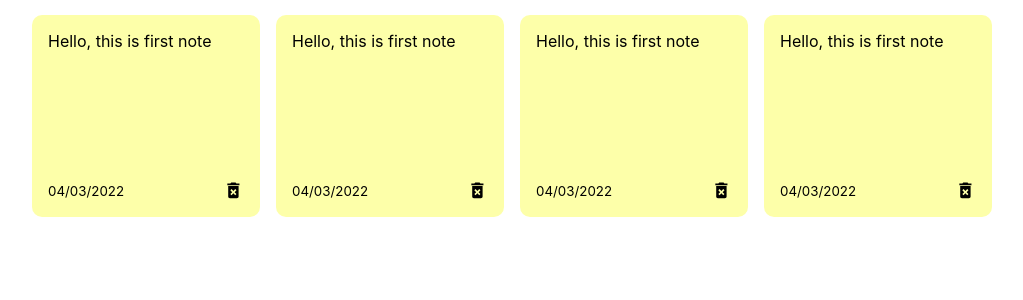
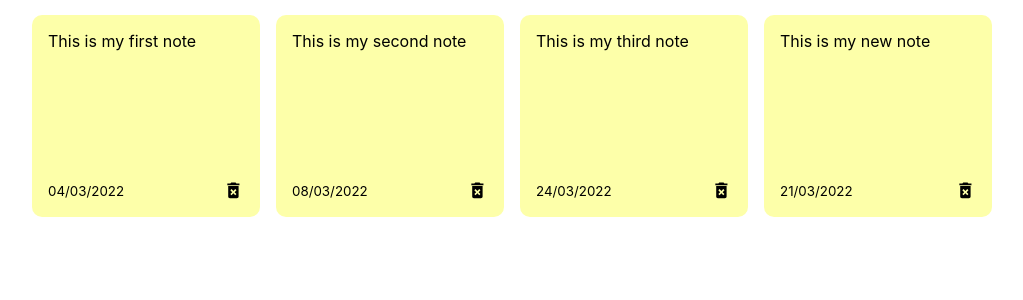
Before and after one commit to navneetk7048/react-notes-app, a React (Create React App) app: page / in a window 1280 px wide. Shown: the top 300 px of the page, without its empty margins (128-1151 px from the left). Built offline with nearby package versions, Linux system fonts and the light colour scheme.

Commit message:
Make notes dynamic using useState hook

```diff
--- a/package.json
+++ b/package.json
@@ -6,6 +6,7 @@
     "@testing-library/jest-dom": "^5.16.2",
     "@testing-library/react": "^12.1.3",
     "@testing-library/user-event": "^13.5.0",
+    "nanoid": "^3.3.1",
     "react": "^17.0.2",
     "react-dom": "^17.0.2",
     "react-icons": "^4.3.1",
--- a/src/App.js
+++ b/src/App.js
@@ -1,9 +1,35 @@
+import { useState } from "react";
+import { nanoid } from "nanoid";
+
 import NotesList from "./components/NotesList";
 
 const App = () => {
+  const [notes, setNotes] = useState([
+    {
+      id: nanoid(),
+      text: "This is my first note",
+      date: "04/03/2022",
+    },
+    {
+      id: nanoid(),
+      text: "This is my second note",
+      date: "08/03/2022",
+    },
+    {
+      id: nanoid(),
+      text: "This is my third note",
+      date: "24/03/2022",
+    },
+    {
+      id: nanoid(),
+      text: "This is my new note",
+      date: "21/03/2022",
+    },
+  ]);
+
   return (
     <div className="container">
-      <NotesList />
+      <NotesList notes={notes} />
     </div>
   );
 };
--- a/src/components/Note.js
+++ b/src/components/Note.js
@@ -1,11 +1,11 @@
 import { MdDeleteForever } from "react-icons/md";
 
-const Note = () => {
+const Note = ({ id, text, date }) => {
   return (
     <div className="note">
-      <span>Hello, this is first note</span>
+      <span>{text}</span>
       <div className="note-footer">
-        <small>04/03/2022</small>
+        <small>{date}</small>
         <MdDeleteForever className="delete-icon" size="1.3em" />
       </div>
     </div>
--- a/src/components/NotesList.js
+++ b/src/components/NotesList.js
@@ -1,12 +1,11 @@
 import Note from "./Note";
 
-const NotesList = () => {
+const NotesList = ({ notes }) => {
   return (
     <div className="notes-list">
-      <Note />
-      <Note />
-      <Note />
-      <Note />
+      {notes.map((note) => (
+        <Note id={note.id} text={note.text} date={note.date} />
+      ))}
     </div>
   );
 };
```
Also changed, not shown: 1 other file (tests, documents, lock files or other folders).
